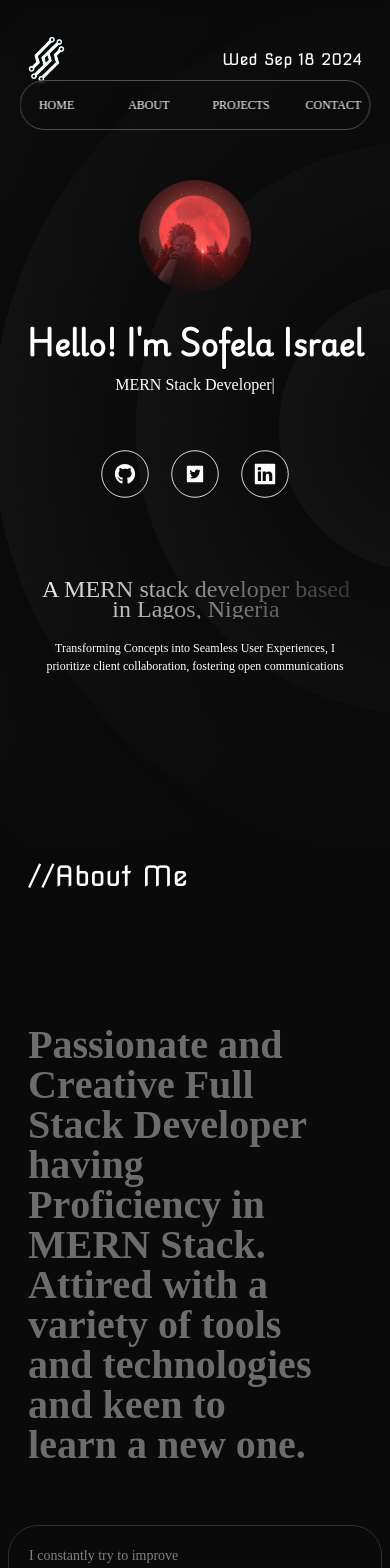
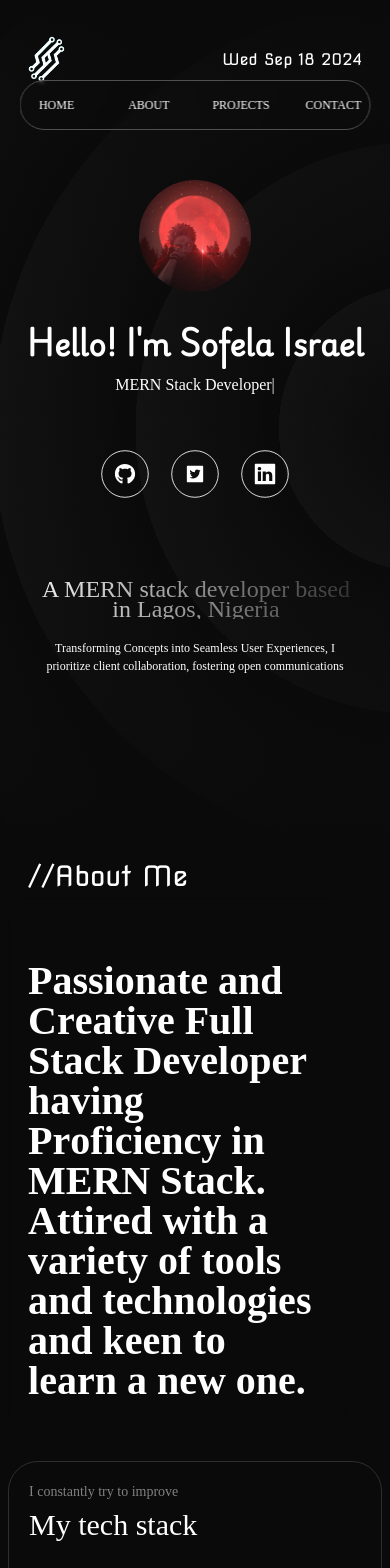
Before and after one commit to sofelaisrael/myPortfolio, a React (Vite) app: page / in a window 390 px wide. Shown: the top 1568 px of the page. Built offline with nearby package versions, Linux system fonts and the light colour scheme; a web font is replaced by a local one.

Commit message:
some changes

```diff
--- a/src/App.css
+++ b/src/App.css
@@ -304,6 +304,11 @@ body {
     width: 150%;
     height: 100%;
     z-index: 2;
+}
+@media screen and (max-width: 768px) {
+    #skills .line-mask{
+        opacity: 0;
+    }
 }
 
 
--- a/src/components/AboutSection.jsx
+++ b/src/components/AboutSection.jsx
@@ -66,7 +66,7 @@ const AboutSection = () => {
             </div>
 
             <div className="flex max-lg:flex-col">
-                <div id="skills" className="skills pt-32 rounded-[30px] text-[60px] lg:w-[60%] max-lg:w-[90%] md:px-10 px-5 pb-10 font-extrabold leading-[65px] backdrop-blur-sm max-md:leading-[40px] border-0 max-md:text-[40px]">
+                <div id="skills" className="skills pt-16 md:pt-32 rounded-[30px] text-[60px] lg:w-[60%] max-lg:w-[90%] md:px-10 px-5 pb-10 font-extrabold leading-[65px] backdrop-blur-sm max-md:leading-[40px] border-0 max-md:text-[40px]">
                     Passionate and Creative Full Stack Developer
                     having Proficiency in MERN Stack. Attired with a variety of tools and technologies  and keen to learn a new one.
                 </div>
--- a/src/components/ContactSection.jsx
+++ b/src/components/ContactSection.jsx
@@ -29,7 +29,7 @@ const ContactSection = () => {
     }
     return (
         <section id="contact" className="contact-me overflow-hidden flex flex-col">
-            <div className="heading text-[50px] max-md:text-[28px] pb-10 z-[0] bg-[#0a0a0a] px-10">
+            <div className="heading text-[50px] max-md:text-[28px] pb-10 z-[0] bg-[#0a0a0a] px-5 md:px-10">
                 <span className="md:px-2">//</span>
                 Contact Me
                 <span id='hash' className="text-[#ff00ff] hash relative">#</span>
--- a/src/components/ProjectSection.jsx
+++ b/src/components/ProjectSection.jsx
@@ -6,7 +6,7 @@ const ProjectSection = () => {
     const [more, setMore] = useState(true)
     return (
 
-        <section className="projects p-10 overflow-x-hidden" id="projects">
+        <section className="projects p-10 max-md:pt-20 max-md:p-5 overflow-x-hidden" id="projects">
             <div className="heading text-[50px] max-md:text-[28px] pb-10">
                 <span className="md:px-2">//</span>
                 My Projects
```
